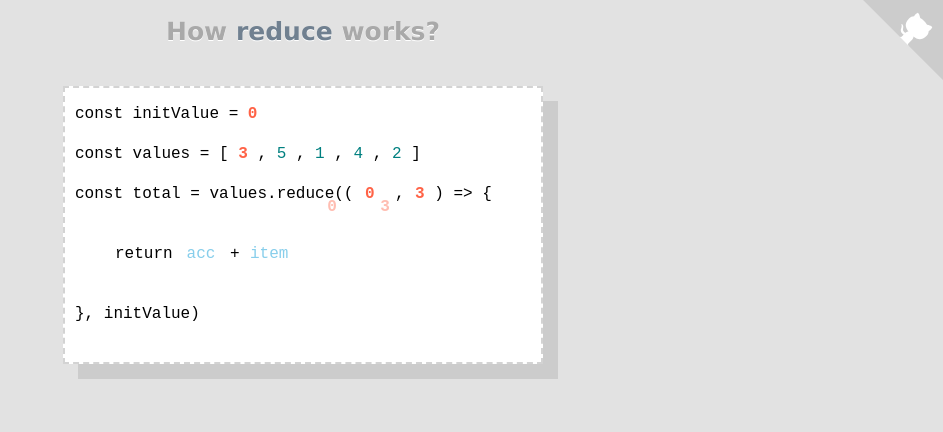
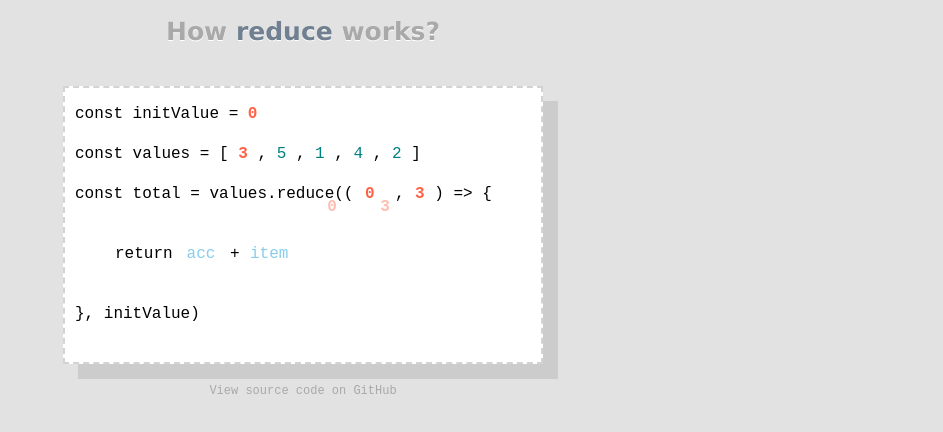
Before and after one commit to vishaltelangre/animated-reduce-walkthrough, a website built with webpack: page dist/index.html in a window 1280 px wide. Shown: the whole page, without its empty margins (337-1280 px from the left). Built offline with nearby package versions, Linux system fonts and the light colour scheme.

Commit message:
Add GitHub source link

```diff
--- a/dist/index.html
+++ b/dist/index.html
@@ -31,38 +31,27 @@
         box-shadow: 15px 15px 0px 0px #ccc;
       }
 
-      .github-corner:hover .octo-arm {
-        animation: octocat-wave 560ms ease-in-out;
+      .sourceLink {
+        display: block;
+        margin-top: 20px;
+        font-size: 12px;
+        font-family: monospace;
+        color: darkgray;
+        text-align: center;
+        text-decoration: none;
       }
-
-      @keyframes octocat-wave {
-        0%,
-        100% {
-          transform: rotate(0);
-        }
-        20%,
-        60% {
-          transform: rotate(-25deg);
-        }
-        40%,
-        80% {
-          transform: rotate(10deg);
-        }
+      .sourceLink:hover {
+        color: gray;
+        text-decoration: underline;
       }
 
       @media (max-width: 500px) {
         body {
           width: 98%;
         }
-        #root svg {
+
+        svg {
           width: 98%;
-        }
-
-        .github-corner:hover .octo-arm {
-          animation: none;
-        }
-        .github-corner .octo-arm {
-          animation: octocat-wave 560ms ease-in-out;
         }
       }
     </style>
@@ -70,37 +59,6 @@
   <body>
     <script src="main.js"></script>
     <h1>How <span style="color: slategray;">reduce</span> works?</h1>
-    <a
-      href="https://github.com/vishaltelangre/animated-reduce-walkthrough"
-      class="github-corner"
-      title="View source on GitHub"
-      ><svg
-        width="80"
-        height="80"
-        viewBox="0 0 250 250"
-        style="
-          fill: #ccc;
-          color: #fff;
-          position: absolute;
-          top: 0;
-          border: 0;
-          right: 0;
-        "
-        aria-hidden="true"
-      >
-        <path d="M0,0 L115,115 L130,115 L142,142 L250,250 L250,0 Z"></path>
-        <path
-          d="M128.3,109.0 C113.8,99.7 119.0,89.6 119.0,89.6 C122.0,82.7 120.5,78.6 120.5,78.6 C119.2,72.0 123.4,76.3 123.4,76.3 C127.3,80.9 125.5,87.3 125.5,87.3 C122.9,97.6 130.6,101.9 134.4,103.2"
-          fill="currentColor"
-          style="transform-origin: 130px 106px;"
-          class="octo-arm"
-        ></path>
-        <path
-          d="M115.0,115.0 C114.9,115.1 118.7,116.5 119.8,115.4 L133.7,101.6 C136.9,99.2 139.9,98.4 142.2,98.6 C133.8,88.0 127.5,74.4 143.8,58.0 C148.5,53.4 154.0,51.2 159.7,51.0 C160.3,49.4 163.2,43.6 171.4,40.1 C171.4,40.1 176.1,42.5 178.8,56.2 C183.1,58.6 187.2,61.8 190.9,65.4 C194.5,69.0 197.7,73.2 200.1,77.6 C213.8,80.2 216.3,84.9 216.3,84.9 C212.7,93.1 206.9,96.0 205.4,96.6 C205.1,102.4 203.0,107.8 198.3,112.5 C181.9,128.9 168.3,122.5 157.7,114.1 C157.9,116.9 156.7,120.9 152.7,124.9 L141.0,136.5 C139.8,137.7 141.6,141.9 141.8,141.8 Z"
-          fill="currentColor"
-          class="octo-body"
-        ></path></svg
-    ></a>
     <div id="root">
       <svg width="480" height="250" viewBox="0 0 480 250">
         <g font-family="monospace" font-weight="100" font-size="16px">
@@ -200,5 +158,11 @@
         </g>
       </svg>
     </div>
+    <a
+      class="sourceLink"
+      href="https://github.com/vishaltelangre/animated-reduce-walkthrough"
+    >
+      View source code on GitHub
+    </a>
   </body>
 </html>
```
